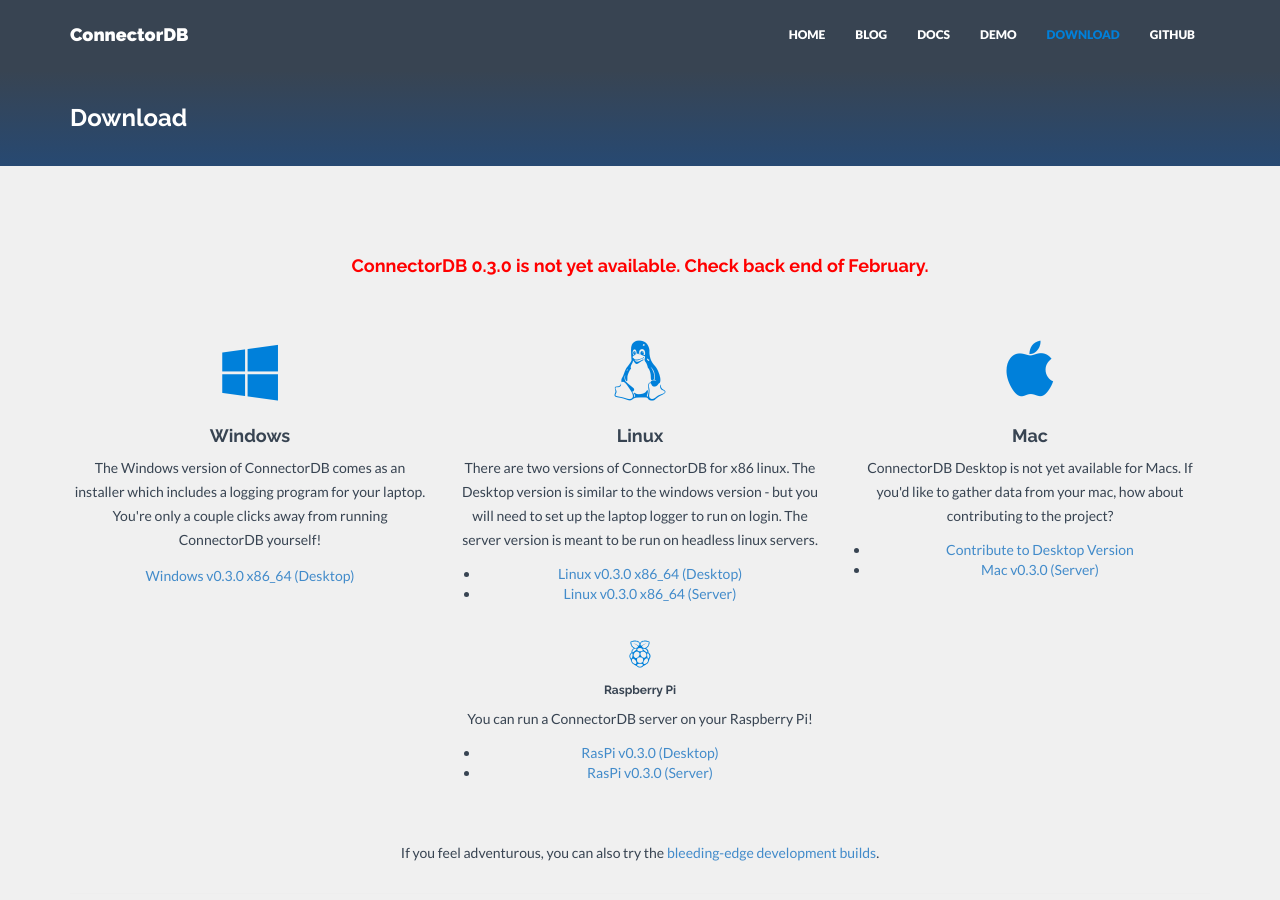
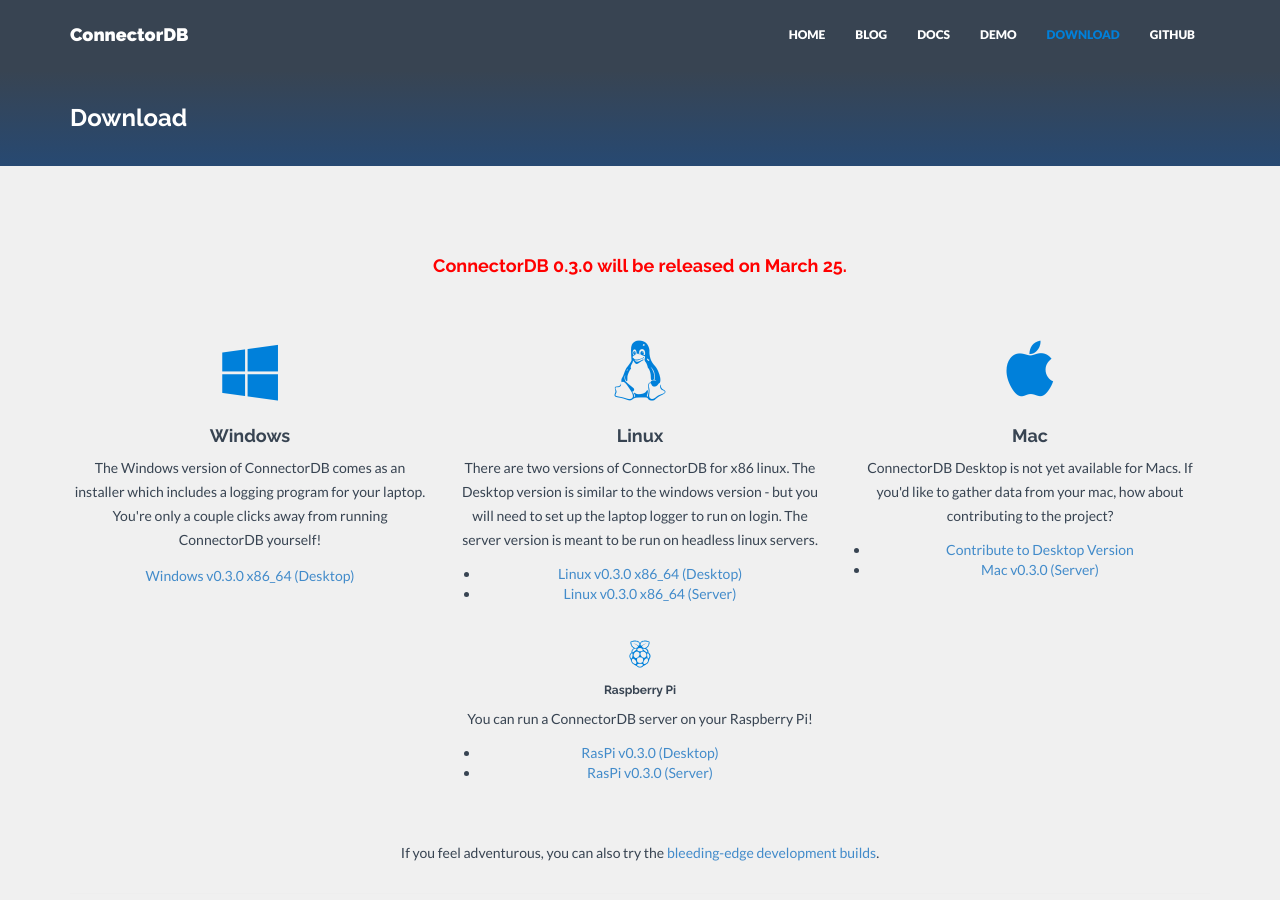
Before and after one commit to connectordb/connectordb.io, a Jekyll site: the page built from download.html, in a window 1280 px wide and 900 px high. Built offline with Jekyll 4.4.1, drawn with Linux system fonts in a browser that asks for light colours; nearby versions of some CDN libraries.

Commit message:
Updated release date

```diff
--- a/download.html
+++ b/download.html
@@ -8,7 +8,7 @@
   <div class="container mtb">
     <div class="row centered">
       <div class="col-md-12">
-        <h4 style="color: red;padding-bottom: 40px;">ConnectorDB 0.3.0 is not yet available. Check back end of February.</h4>
+        <h4 style="color: red;padding-bottom: 40px;">ConnectorDB 0.3.0 will be released on March 25.</h4>
 </div>
 </div>
 <div class="row centered">
```
